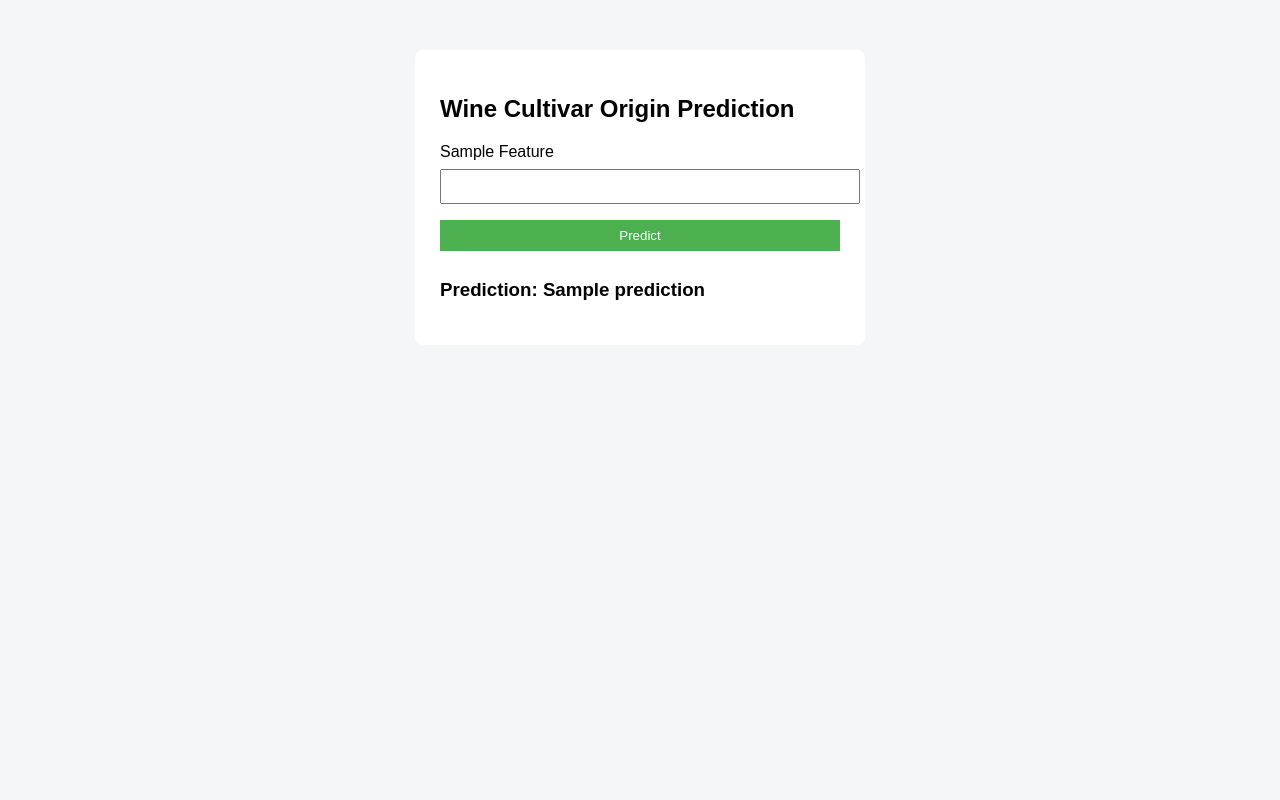
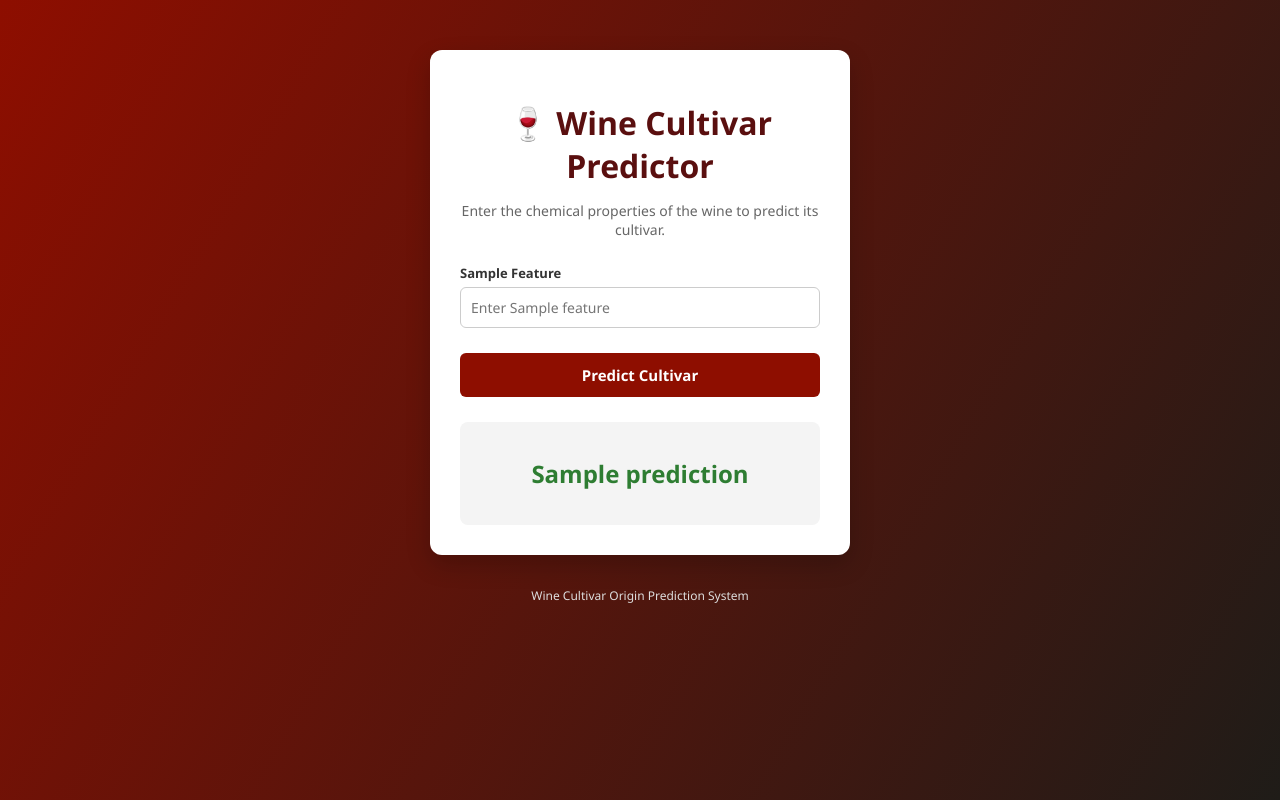
Before and after one commit to TG-777/WineCultivar_Project_ThankGod-Nwankwo_23CG034100, a Flask app: template templates/index.html in a window 1280 px wide. Run offline with Flask 3, Linux system fonts and the light colour scheme; the template is opened without the code that fills it: most values are stand-ins (such as "Sample title", 1, 10 or a date in 2020); parts of the project's set-up code (start-up, migrations or seed data) failed here and were passed over.

Commit message:
Changed the UI design

```diff
--- a/WineCultivar_hosted_webGUI_link.txt
+++ b/WineCultivar_hosted_webGUI_link.txt
@@ -3,4 +3,4 @@ Matric Number: 23CG034100
 Machine Learning Algorithm Used: Logistic Regression
 Model Persistence Method: Pickle
 Live URL: https://your-deployment-link
-GitHub Repository: https://github.com/yourusername/WineCultivar_Project
+GitHub Repository: https://github.com/TG-777/WineCultivar_Project_ThankGod-Nwankwo_23CG034100
--- a/static/style.css
+++ b/static/style.css
@@ -1,29 +1,100 @@
-body {
-    font-family: Arial, sans-serif;
-    background-color: #f4f6f8;
+* {
+    box-sizing: border-box;
+    font-family: "Segoe UI", Tahoma, Geneva, Verdana, sans-serif;
 }
 
-.container {
-    width: 400px;
-    margin: 50px auto;
-    padding: 25px;
-    background: white;
-    border-radius: 8px;
+body {
+    background: linear-gradient(120deg, #8e0e00, #1f1c18);
+    min-height: 100vh;
+    margin: 0;
+    display: flex;
+    flex-direction: column;
+    align-items: center;
 }
 
-input, button {
-    width: 100%;
-    margin: 8px 0;
-    padding: 8px;
+/* Main card */
+.card {
+    background-color: #ffffff;
+    width: 420px;
+    margin-top: 50px;
+    padding: 30px;
+    border-radius: 12px;
+    box-shadow: 0px 10px 25px rgba(0,0,0,0.2);
 }
 
-button {
-    background-color: #4CAF50;
-    color: white;
-    border: none;
+h1 {
+    text-align: center;
+    margin-bottom: 10px;
+    color: #5a0f0f;
 }
 
+.subtitle {
+    text-align: center;
+    font-size: 14px;
+    color: #666;
+    margin-bottom: 25px;
+}
+
+/* Form */
+.form-group {
+    margin-bottom: 15px;
+}
+
+label {
+    font-weight: 600;
+    font-size: 13px;
+    display: block;
+    margin-bottom: 5px;
+    color: #333;
+}
+
+input {
+    width: 100%;
+    padding: 10px;
+    border-radius: 6px;
+    border: 1px solid #ccc;
+    font-size: 14px;
+}
+
+input:focus {
+    outline: none;
+    border-color: #8e0e00;
+}
+
+/* Button */
+button {
+    width: 100%;
+    padding: 12px;
+    margin-top: 10px;
+    border: none;
+    border-radius: 6px;
+    background-color: #8e0e00;
+    color: white;
+    font-size: 15px;
+    font-weight: bold;
+    cursor: pointer;
+}
+
+button:hover {
+    background-color: #a41414;
+}
+
+/* Result */
 .result {
+    margin-top: 25px;
+    padding: 15px;
+    background-color: #f4f4f4;
+    border-radius: 8px;
+    text-align: center;
+}
+
+.result h2 {
+    color: #2e7d32;
+}
+
+/* Footer */
+footer {
     margin-top: 20px;
-    font-weight: bold;
+    color: #ddd;
+    font-size: 12px;
 }
--- a/templates/index.html
+++ b/templates/index.html
@@ -1,29 +1,47 @@
 <!DOCTYPE html>
-<html>
+<html lang="en">
 <head>
-    <title>Wine Cultivar Predictor</title>
+    <meta charset="UTF-8">
+    <title>Wine Cultivar Prediction</title>
     <link rel="stylesheet" href="{{ url_for('static', filename='style.css') }}">
 </head>
 <body>
 
-<div class="container">
-    <h2>Wine Cultivar Origin Prediction</h2>
+<div class="card">
+    <h1>🍷 Wine Cultivar Predictor</h1>
+    <p class="subtitle">
+        Enter the chemical properties of the wine to predict its cultivar.
+    </p>
 
     <form method="POST">
         {% for feature in features %}
-            <label>{{ feature.replace('_',' ').title() }}</label>
-            <input type="number" step="any" name="{{ feature }}" required>
+            <div class="form-group">
+                <label>
+                    {{ feature.replace('_',' ').title() }}
+                </label>
+                <input
+                    type="number"
+                    step="any"
+                    name="{{ feature }}"
+                    placeholder="Enter {{ feature.replace('_',' ') }}"
+                    required
+                >
+            </div>
         {% endfor %}
 
-        <button type="submit">Predict</button>
+        <button type="submit">Predict Cultivar</button>
     </form>
 
     {% if prediction %}
         <div class="result">
-            <h3>Prediction: {{ prediction }}</h3>
+            <h2>{{ prediction }}</h2>
         </div>
     {% endif %}
 </div>
 
+<footer>
+    <p>Wine Cultivar Origin Prediction System</p>
+</footer>
+
 </body>
 </html>
```
